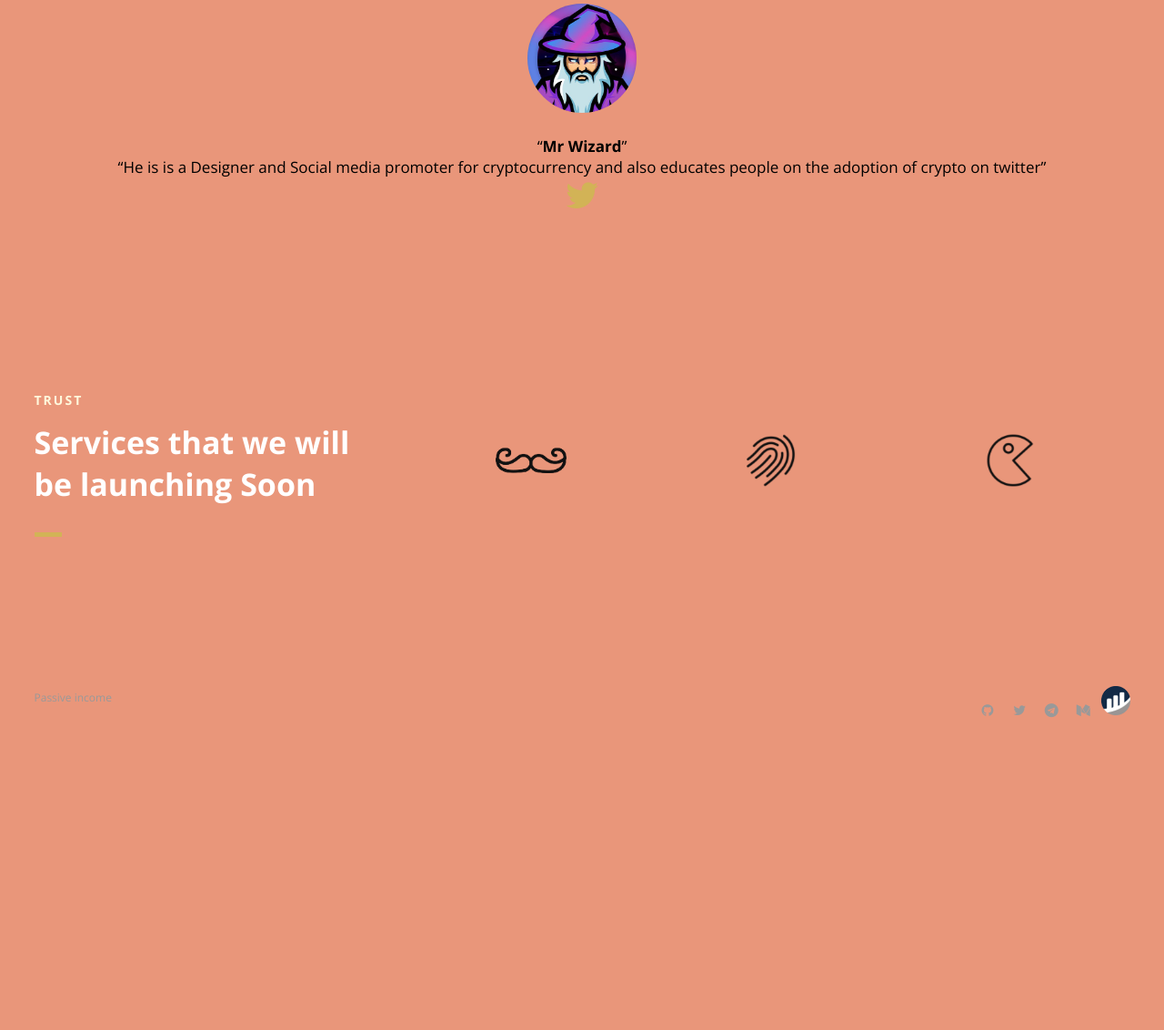
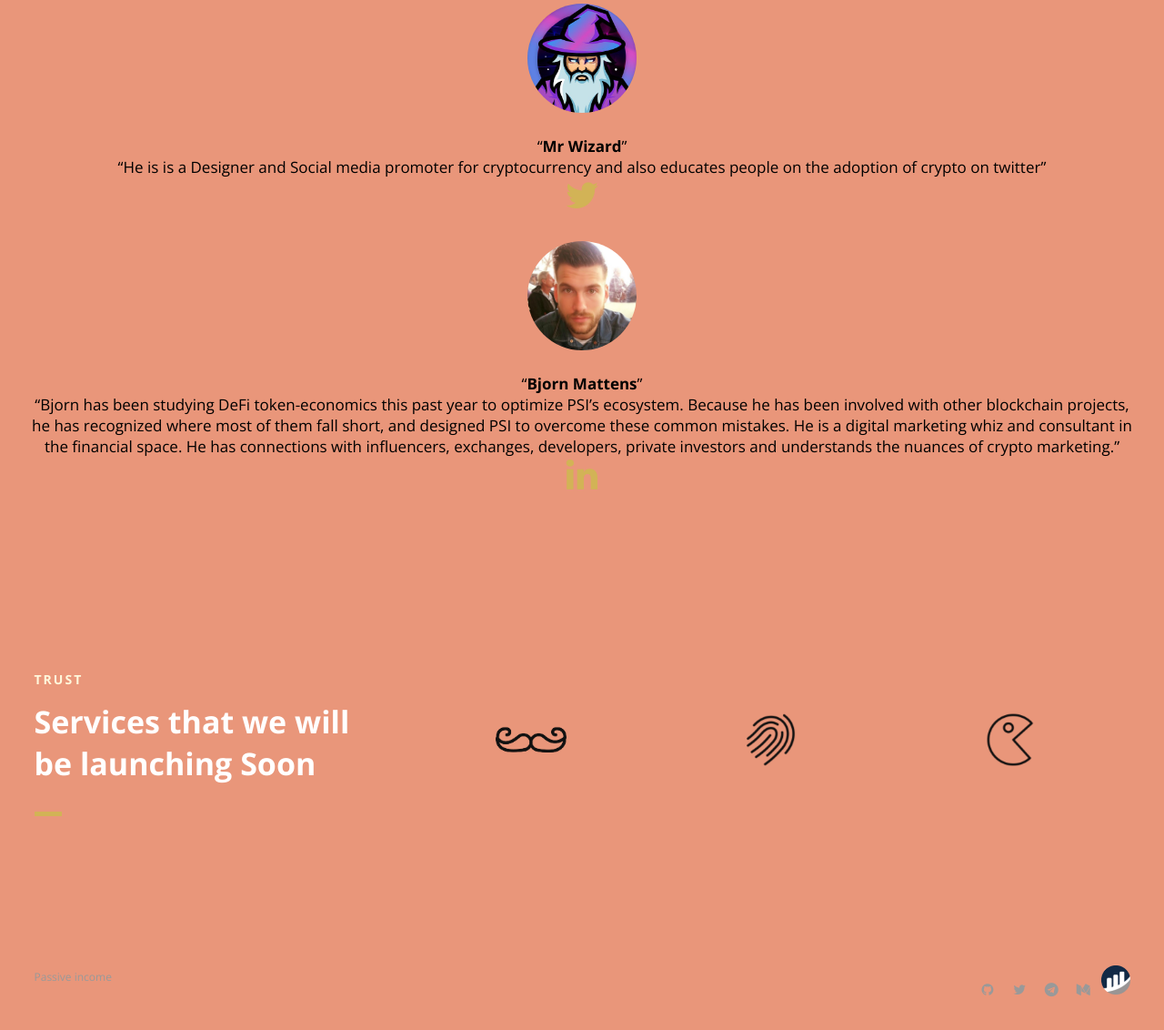
Before and after one commit to passive-income-001/passive-income, a Django app: page / in a window 1280 px wide. Shown: the part 2993-4125 px from the top of the page at 91% size. Before the commit the page ends 3781 px from the top, so only its background shows below. Run offline with Django 3.2, Linux system fonts and the light colour scheme.

Commit message:
initial commit

```diff
--- a/templates/pages/index.html
+++ b/templates/pages/index.html
@@ -319,6 +319,15 @@
                     </a>
 
                 </blockquote>
+                <blockquote class=" testimonial classic">
+                    <img src="{% static 'images/user-images/Bjorn Mattens.jpg' %}" alt="User"/>
+                    <q><b>Bjorn Mattens</b></q>
+                    <q>Bjorn has been studying DeFi token-economics this past year to optimize PSI’s ecosystem. Because he has been involved with other blockchain projects, he has recognized where most of them fall short, and designed PSI to overcome these common mistakes. He is a digital marketing whiz and consultant in the financial space. He has connections with influencers, exchanges, developers, private investors and understands the nuances of crypto marketing.</q>
+                    <a target="_blank" title="Twitter" href="https://twitter.com/WizardsCash">
+                        <i class="fa fa-linkedin fa-2x"></i>
+                    </a>
+
+                </blockquote>
 
 
 
```
Also changed, not shown: passive_income/static/images/user-images/Bjorn Mattens.jpg (added), static/images/user-images/Bjorn Mattens.jpg (added).
